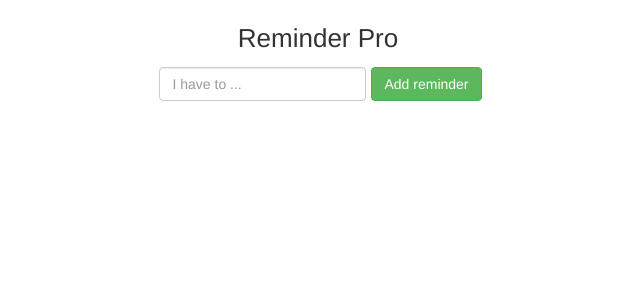
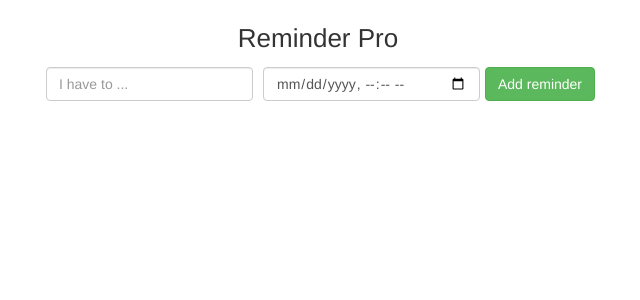
Before and after one commit to JoseAntpr/reminder-pro, a React (Create React App) app: page / in a window 1280 px wide. Shown: the top 300 px of the page, without its empty margins (322-962 px from the left). Built offline with nearby package versions, Linux system fonts and the light colour scheme.

Commit message:
Timestamping Reminders
Add to reducers, actions and jsx for new data.

```diff
--- a/src/actions/index.js
+++ b/src/actions/index.js
@@ -1,9 +1,10 @@
 import { ADD_REMINDER, DELETE_REMINDER } from '../constants';
 
-export const addReminder = (text) => {
+export const addReminder = (text, dueDate) => {
     const action = {
         type: ADD_REMINDER,
-        text
+        text,
+        dueDate
     }
     console.log('action in addReminder', action);
     return action;
--- a/src/components/App.js
+++ b/src/components/App.js
@@ -8,13 +8,14 @@
     constructor(props){
         super(props);
         this.state = {
-            text: ''
+            text: '',
+            dueDate: ''
         }
     }
 
     addReminder(){
-        console.log('this', this);
-        this.props.addReminder(this.state.text);
+        console.log('this.state.dueDate', this.state.dueDate);
+        this.props.addReminder(this.state.text, this.state.dueDate);
     }
 
     deleteReminder(id){
@@ -60,6 +61,11 @@
                             onChange={event => this.setState({text: event.target.value})}
                         />
                     </div>
+                    <input
+                        className="form-control"
+                        type="datetime-local"
+                        onChange={event => this.setState({dueDate: event.target.value})}
+                    />
                     <button
                         type="button"
                         className="btn btn-success"
--- a/src/reducers/index.js
+++ b/src/reducers/index.js
@@ -1,9 +1,11 @@
 import { ADD_REMINDER, DELETE_REMINDER } from '../constants';
 
 const reminder = (action) => {
+    let {text, dueDate} = action
     return {
-        text: action.text,
-        id: Math.random()
+        id: Math.random(),
+        text,
+        dueDate
     }
 }
 
```
